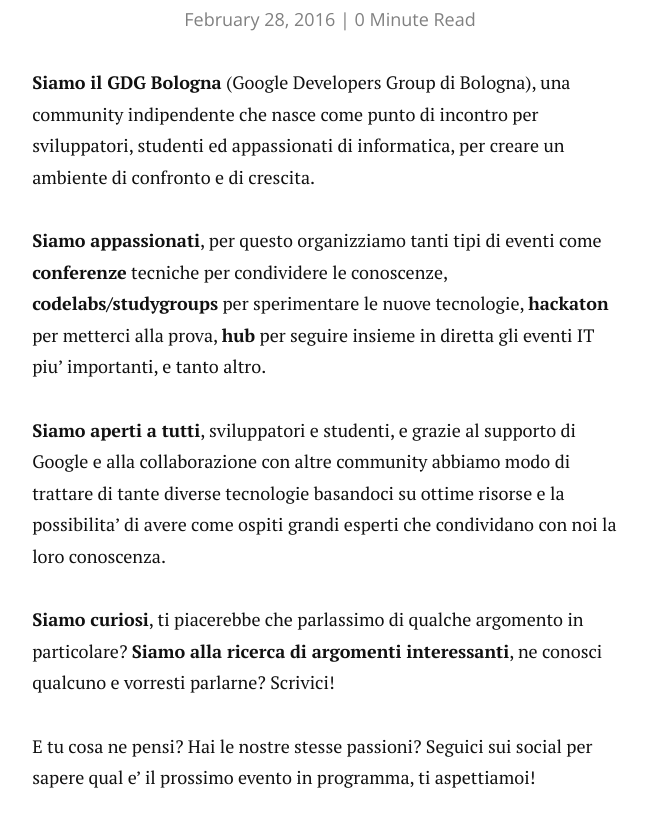
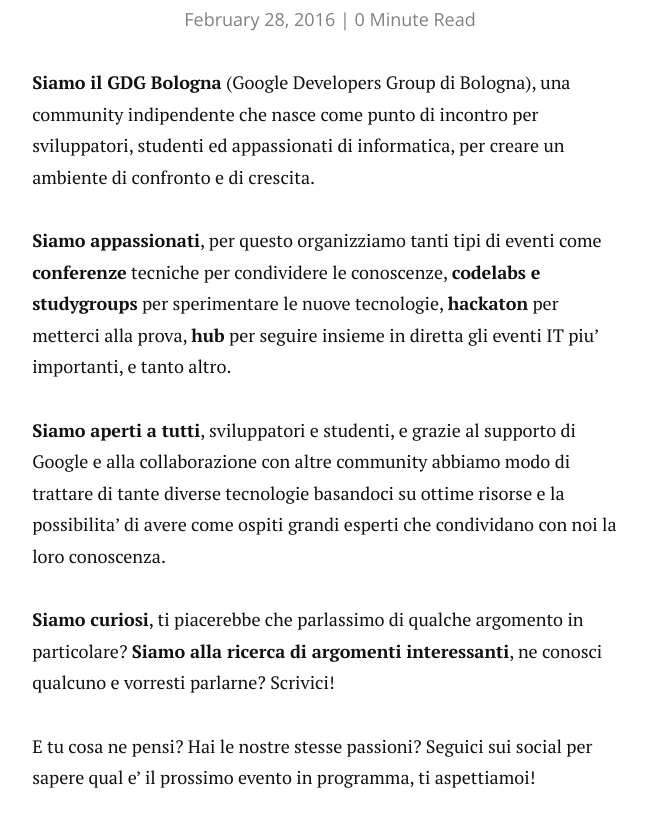
Before and after one commit to gdgbologna/gdgbologna.github.io, a Jekyll site: the page built from _posts/2016-02-28-presentazione.markdown, in a window 1280 px wide and 900 px high, scrolled down 371 px, cut to the strip 0-822 px from the top of the window. Shown: the whole strip, without its empty margins (310-956 px from the left). Built offline with Jekyll 4.4.1, drawn with Linux system fonts in a browser that asks for light colours; nearby versions of some CDN libraries.

```diff
--- a/_posts/2016-02-28-presentazione.markdown
+++ b/_posts/2016-02-28-presentazione.markdown
@@ -5,7 +5,7 @@ date:   2016-02-28
 ---
 **Siamo il GDG Bologna** (Google Developers Group di Bologna), una community indipendente che nasce come punto di incontro per sviluppatori, studenti ed appassionati di informatica, per creare un ambiente di confronto e di crescita.
 
-**Siamo appassionati**, per questo organizziamo tanti tipi di eventi come **conferenze** tecniche per condividere le conoscenze, **codelabs/studygroups** per sperimentare le nuove tecnologie, **hackaton** per metterci alla prova, **hub** per seguire insieme in diretta gli eventi IT piu' importanti, e tanto altro.
+**Siamo appassionati**, per questo organizziamo tanti tipi di eventi come **conferenze** tecniche per condividere le conoscenze, **codelabs e studygroups** per sperimentare le nuove tecnologie, **hackaton** per metterci alla prova, **hub** per seguire insieme in diretta gli eventi IT piu' importanti, e tanto altro.
 
 **Siamo aperti a tutti**, sviluppatori e studenti, e grazie al supporto di Google e alla collaborazione con altre community abbiamo modo di trattare di tante diverse tecnologie basandoci su ottime risorse e la possibilita' di avere come ospiti grandi esperti che condividano con noi la loro conoscenza.
 
```
